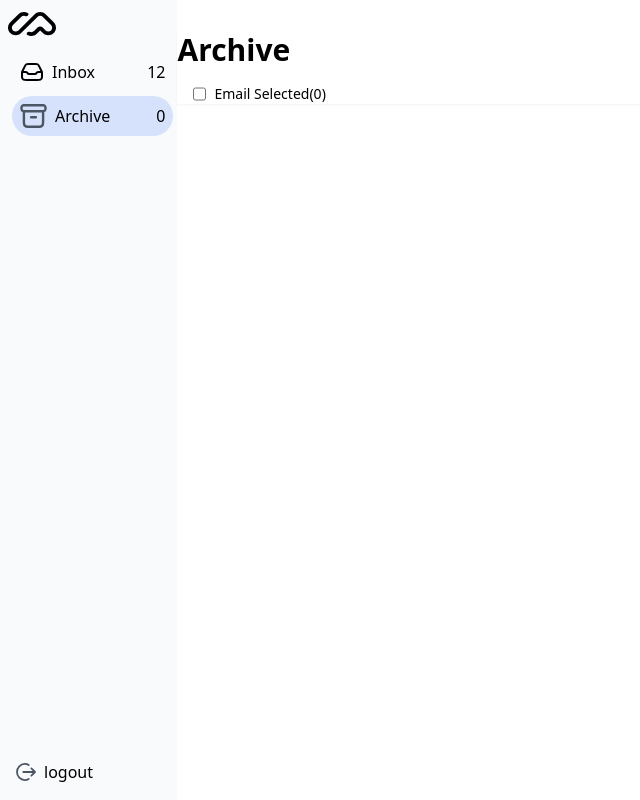
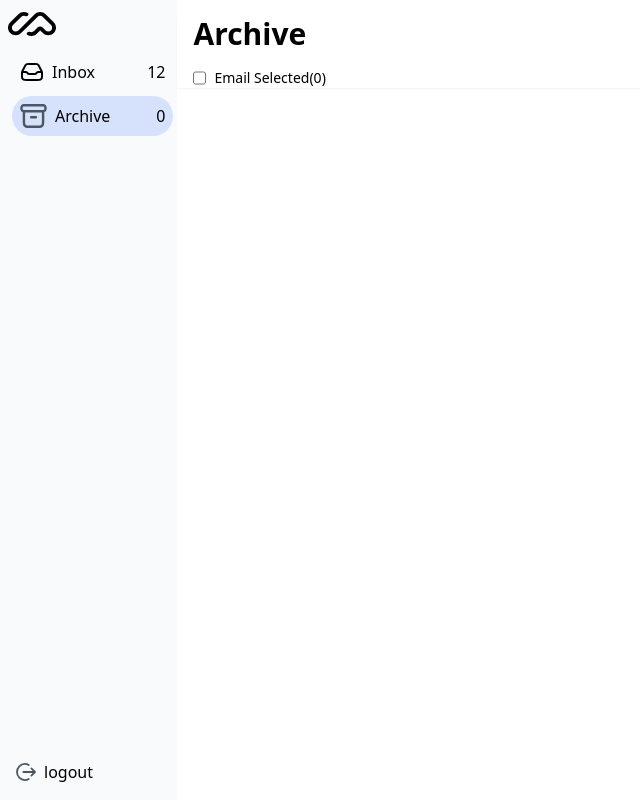
Before and after one commit to AnwarMestycer/emailProject, a React (Create React App) app: page /archive in a window 1280 px wide. Shown: the whole page, without its empty margins (0-640 px from the left). Built offline with nearby package versions, Linux system fonts and the light colour scheme.

Commit message:
design improvments

```diff
--- a/src/components/archive.tsx
+++ b/src/components/archive.tsx
@@ -19,15 +19,15 @@ export const Archive = () => {
     <div>
 
     <div className="shadow-sm">
-      <h1 className="text-3xl font-semibold mt-8 mb-4">Archive</h1>
+      <h1 className="text-3xl font-semibold m-4">Archive</h1>
       <Header emails={archivedEmails} />
       <div className="mt-4">
         <ul>
           {archivedEmails.map((email: Email) => {
             return (
               <li
-                className={`flex items-center gap-3 p-2 h-[45px] border hover:bg-hover ${email.isSelected ? "bg-[#F3F6FB]": "" }`}
-                key={email.id}
+              className={`flex items-center gap-3 pl-4 h-[45px] border hover:bg-hover ${email.isSelected ? "bg-[#F3F6FB]": "" }`}
+              key={email.id}
 
               >
                 <input
--- a/src/components/inbox.tsx
+++ b/src/components/inbox.tsx
@@ -46,9 +46,14 @@ export const Inbox = () => {
         </ul>
       </div>
     </div>
+
       {selectedEmail && (
+        <div>
+
+         <div className="fixed inset-0 bg-gray-700 bg-opacity-50 z-40"></div>
         <div className="fixed inset-0 bg-white bg-opacity-100 z-50 ml-[400px]">
           <Details email={selectedEmail} onClose={closePopup}/>
+        </div>
         </div>
       )}
       </div>
```
Also changed, not shown: src/components/sidebar.tsx (line endings or trailing spaces).
